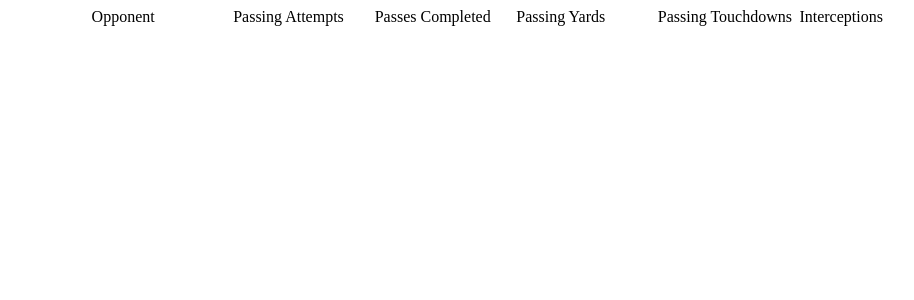
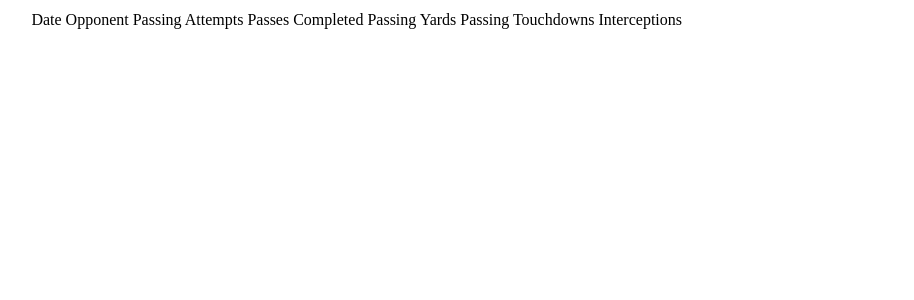
Before and after one commit to CoopTheOriginal/college_football_fantasy, a Django app: page /players/1/ in a window 1280 px wide. Shown: the top 300 px of the page, without its empty margins (106-1020 px from the left). Run offline with Django 3.2, Linux system fonts and the light colour scheme; data that the repository does not hold is empty.

Commit message:
profile view is sorted

```diff
--- a/data_grabber/scrape.py
+++ b/data_grabber/scrape.py
@@ -66,7 +66,6 @@ def quarterback_stat_lookup(player):
                                                        your_score=score[0],
                                                        opponent_score=score[1],
                                                        home=home_away)
-        print(each_stat)
         if created:
             player_stats = PlayerData(player=player,
                                       game=game_obj,
--- a/data_grabber/templates/data_grabber/detail.html
+++ b/data_grabber/templates/data_grabber/detail.html
@@ -4,60 +4,55 @@
 
 {% if error_message %}<p><strong>{{ error_message }}</strong></p>{% endif %}
 
-<div id="contentBox" style="margin:0px auto; width:70%">
-
-  <div id="column1" style="float:left; margin:0; width:16%;">
-   Opponent
-  </div>
-
-  <div id="column2" style="float:left; margin:0; width:16%;">
-   Passing Attempts
-  </div>
-
-  <div id="column3" style="float:left; margin:0;width:16%;">
-   Passes Completed
-  </div>
-
-  <div id="column4" style="float:left; margin:0;width:16%">
-   Passing Yards
-  </div>
-
-  <div id="column5" style="float:left; margin:0;width:16%">
-   Passing Touchdowns
-  </div>
-
-  <div id="column6" style="float:left; margin:0;width:16%">
-   Interceptions
-  </div>
+<div id="contentBox" style="margin:0px auto; width:80%">
+<table>
+    <tr>
+      <td>
+        Date
+      </td>
+      <td>
+         Opponent
+      </td>
+      <td>
+        Passing Attempts
+      </td>
+      <td>
+        Passes Completed
+      </td>
+      <td>
+        Passing Yards
+      </td>
+      <td>
+        Passing Touchdowns
+      </td>
+      <td>
+        Interceptions
+      </td>
+    </tr>
+  {% for stat in player_data %}
+    <tr>
+      <td>
+        {{ stat.game.game_date}}
+      </td>
+      <td>
+        {{ stat.game.opponent }}
+      </td>
+      <td>
+        {{ stat.pass_attempts }}
+      </td>
+      <td>
+        {{ stat.pass_completions}}
+      </td>
+      <td>
+        {{ stat.pass_yards }}
+      </td>
+      <td>
+        {{ stat.pass_touchdowns }}
+      </td>
+      <td>
+        {{ stat.interceptions }}
+      </td>
+    </tr>
+  {% endfor %}
+</table>
 </div>
-
-<div id="contentBox" style="margin:0px auto; width:70%">
-  {% for stat in player_data %}
-
-    <div id="column1" style="float:left; margin:0; width:16%;">
-      {{ stat.game.opponent }}
-    </div>
-
-    <div id="column2" style="float:left; margin:0; width:16%;">
-      {{ stat.pass_attempts }}
-    </div>
-
-    <div id="column3" style="float:left; margin:0; width:16%;">
-      {{ stat.pass_completions }}
-    </div>
-
-    <div id="column4" style="float:left; margin:0; width:16%;">
-      {{ stat.pass_yards }}
-    </div>
-
-    <div id="column5" style="float:left; margin:0; width:16%;">
-      {{ stat.pass_touchdowns }}
-    </div>
-
-    <div id="column6" style="float:left; margin:0; width:16%;">
-      {{ stat.interceptions }}
-    </div>
-
-
-  {% endfor %}
-</div>
--- a/data_grabber/views.py
+++ b/data_grabber/views.py
@@ -15,5 +15,5 @@ def index(request):
     return render(request, 'data_grabber/index.html', context)
 
 def detail(request, player_id):
-    player_data = PlayerData.objects.filter(player__pk=player_id)
+    player_data = PlayerData.objects.filter(player__pk=player_id).order_by('game__game_date')
     return render(request, 'data_grabber/detail.html', {'player_data': player_data})
```
